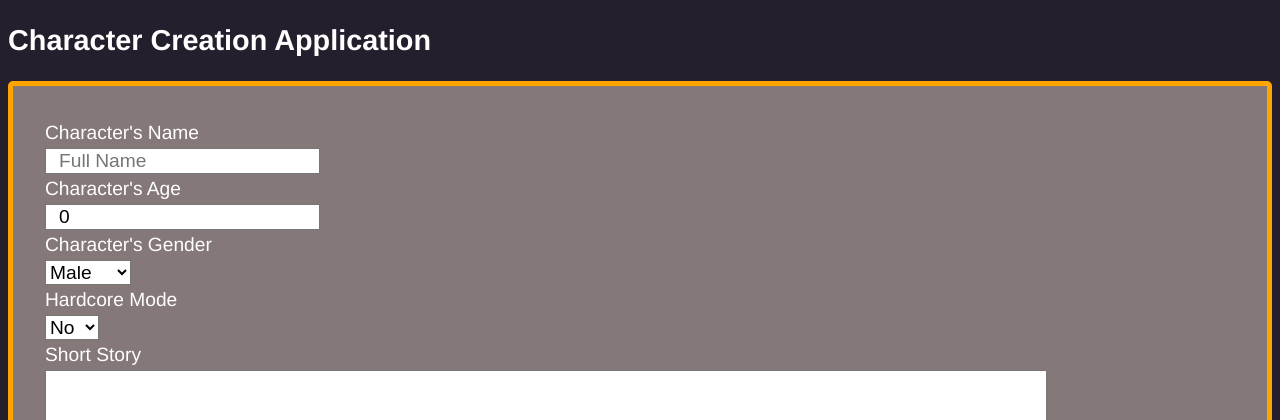
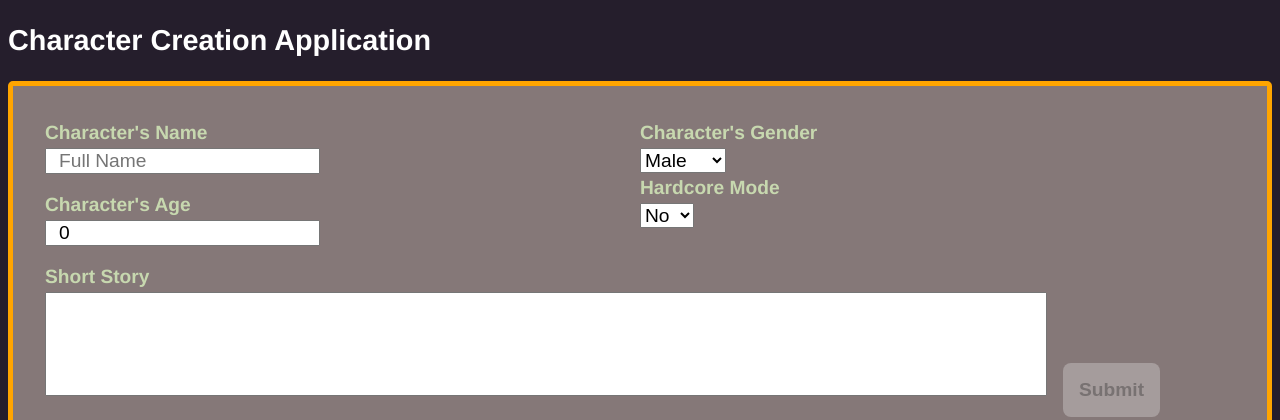
Before and after one commit to WesloTheWeb/character-creation-app, a Vue app: page / in a window 1280 px wide. Shown: the top 420 px of the page. Built offline with nearby package versions, Linux system fonts and the light colour scheme.

Commit message:
styling of the form

```diff
--- a/src/components/CharacterCreationForm/CharacterCreationForm.scss
+++ b/src/components/CharacterCreationForm/CharacterCreationForm.scss
@@ -6,6 +6,8 @@
 
     label {
         display: block;
+        font-weight: bold;
+        color: #c7d8af;
         padding: .25rem 0;
         text-transform: capitalize;
     }
@@ -13,5 +15,20 @@
     input {
         padding: 0 .75rem;
         font-size: 1.2rem;
+        margin-bottom: 1rem;
     }
 }
+
+.character-section-grid {
+    display: grid;
+    grid-template-columns: repeat(2, 1fr);
+}
+
+.error-message {
+    color: red;
+    font-size: 0.8em;
+}
+
+.invalid-input {
+    border: 1px solid red;
+}
--- a/src/components/CharacterCreationForm/CharacterCreationForm.vue
+++ b/src/components/CharacterCreationForm/CharacterCreationForm.vue
@@ -2,6 +2,7 @@
   <section>
     <h1>Character Creation Application</h1>
     <form class='character-creation-form-container'>
+      <div class="character-section-grid">
         <section>
           <label>Character&apos;s name</label>
           <input v-model="characterName" placeholder="Full Name" type="text" />
@@ -20,6 +21,7 @@
             <option>Yes</option>
           </select>
         </section>
+      </div>
       <label>Short story</label>
       <span></span>
       <textarea v-model="story"></textarea>
@@ -44,8 +46,8 @@ export default defineComponent({
     const hardcoreMode = ref("No");
     const story = ref("");
 
-    const isValidName = computed(() => characterName.value.trim().length > 0);
-    const isValidAge = computed(() => characterAge.value > 0);
+    const isValidName = computed(() => characterName.value.trim().length >= 2);
+    const isValidAge = computed(() => characterAge.value > 1);
     const isFormValid = computed(() => isValidName.value && isValidAge.value);
 
     return {
```
Lines whose indentation alone changed are shown as unchanged.
